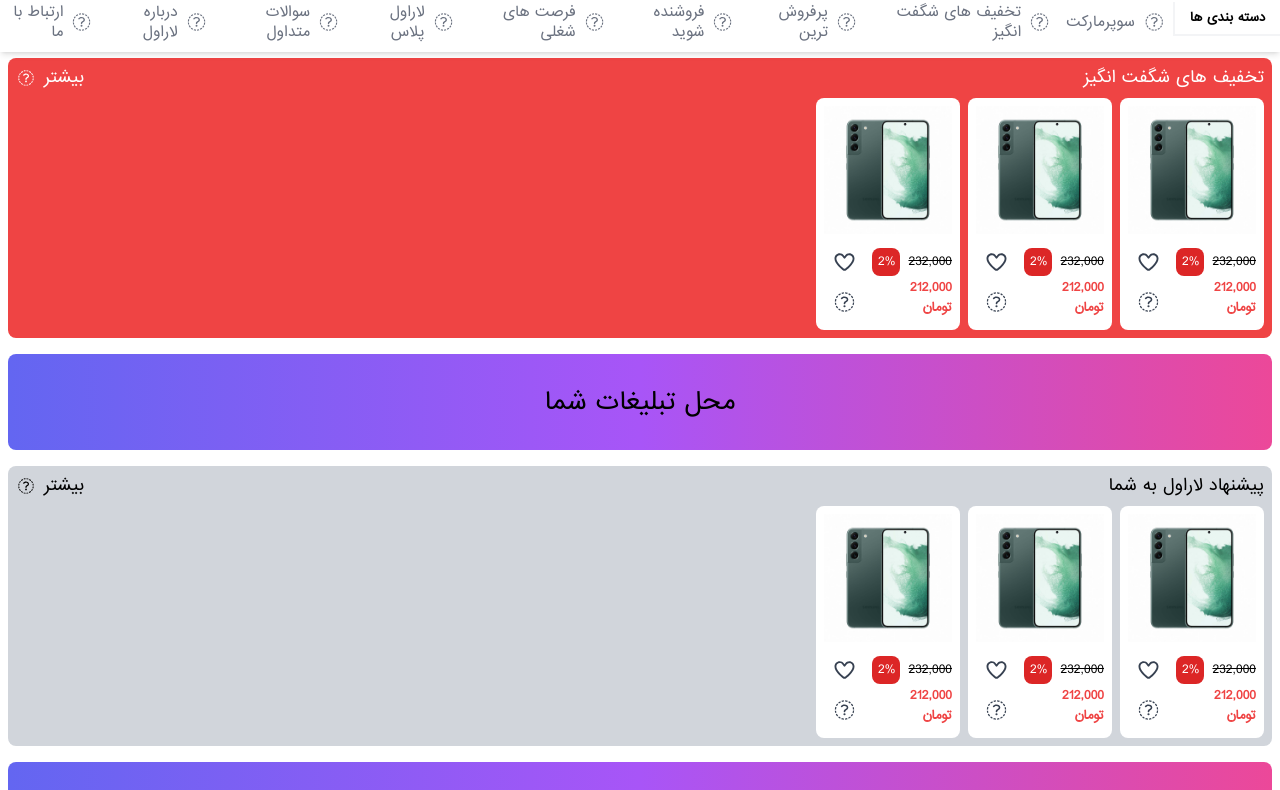
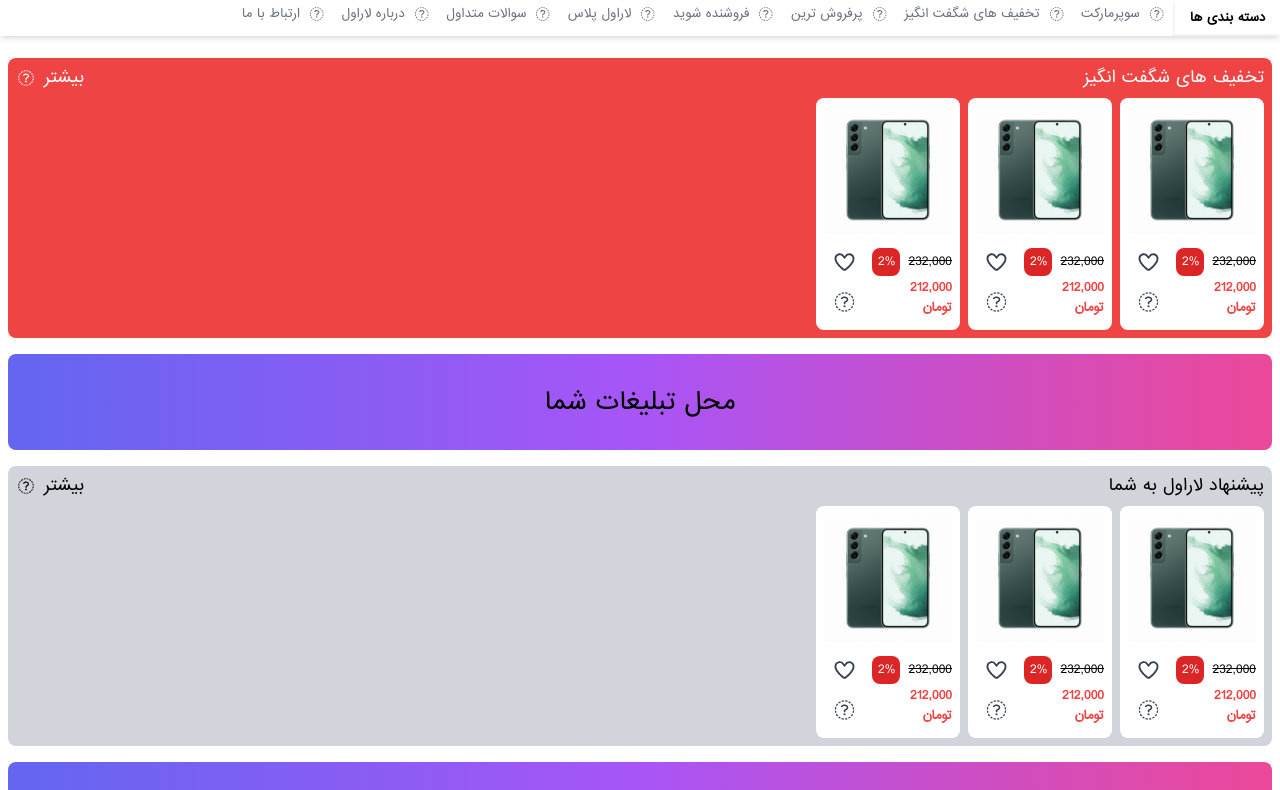
Before and after one commit to alizs10/laravel-shop-template-tailwindcss, a website: page public/pages/index.html in a window 1280 px wide. Shown: the part 102-892 px from the top of the page. Drawn offline with Linux system fonts and the light colour scheme.

Commit message:
fix bugs

```diff
--- a/public/pages/index.html
+++ b/public/pages/index.html
@@ -20,7 +20,7 @@
 
 <body class="rtl relative bg-white dark:bg-gray-900 dark:text-white">
 
-    <header class="fixed lg:z-40 top-0 right-0 left-0 bg-white p-2 flex flex-col gap-y-2 shadow-md lg:shadow-none">
+    <header class="fixed lg:z-40 top-0 right-0 left-0 bg-white dark:bg-gray-800 p-2 flex flex-col gap-y-2 shadow-md lg:shadow-none">
 
         <section class="grid grid-cols-8 md:grid-cols-10 items-center">
             <div class="col-span-1 lg:hidden flex justify-start items-center">
@@ -37,7 +37,7 @@
 
             <div class="col-span-1 flex justify-end items-center">
                 <button
-                    class="w-10 h-10 text-gray-700 dark:text-gray-200 rounded-lg text-xl hover-transition hover:bg-gray-100 dark:hover:bg-gray-800"
+                    class="w-10 h-10 text-gray-700 dark:text-gray-200 rounded-lg text-xl hover-transition hover:bg-gray-100 dark:hover:bg-gray-700"
                     onclick="toggleTheme()">
                     <span class="dark:hidden">
                         <i class="fa-solid fa-sun-bright"></i>
@@ -51,7 +51,7 @@
 
         <section class="grid grid-cols-12 gap-2">
             <div
-                class="lg:relative col-span-8 md:col-span-9 lg:col-span-10 rounded-lg bg-gray-200 dark:bg-gray-700 grid grid-cols-12 gap-2 items-center">
+                class="lg:relative col-span-8 md:col-span-9 rounded-lg bg-gray-200 dark:bg-gray-700 grid grid-cols-12 gap-2 items-center">
                 <span
                     class="col-span-2 lg:col-span-1 text-lg text-gray-800 dark:text-gray-100 flex items-center justify-end md:justify-start mr-4">
                     <i class="fa-solid fa-magnifying-glass"></i>
@@ -106,12 +106,12 @@
 
                 <!-- search window ends -->
             </div>
-            <div class="col-span-4 md:col-span-3 lg:col-span-2 grid grid-cols-4 gap-x-2 items-center">
+            <div class="col-span-4 md:col-span-3 grid grid-cols-4 lg:flex lg:justify-end gap-x-2 items-center">
 
                 <div class="col-span-2 sm:col-span-3 flex justify-end">
 
                     <a href="#"
-                        class="flex-center text-gray-700 dark:text-gray-200 w-10 sm:w-fit sm:px-2 lg:px-4 h-10 rounded-lg text-xl hover-transition hover:bg-gray-100 dark:hover:bg-gray-800">
+                        class="flex-center text-gray-700 dark:text-gray-200 w-10 sm:w-fit sm:px-2 lg:px-4 h-10 rounded-lg text-xl hover-transition hover:bg-gray-100 dark:hover:bg-gray-700">
 
                         <span class="flex-center gap-x-2">
                             <i class="fa-solid fa-right-to-bracket"></i>
@@ -124,7 +124,7 @@
 
                     <!-- user popup starts -->
                     <button id="user-popup-btn" onclick="userPopupToggle()"
-                        class="relative text-gray-700 dark:text-gray-200 w-10 sm:w-fit sm:px-2 lg:px-4 h-10 rounded-lg text-xl hover-transition hover:bg-gray-100 dark:hover:bg-gray-800">
+                        class="relative text-gray-700 dark:text-gray-200 w-10 sm:w-fit sm:px-2 lg:px-4 h-10 rounded-lg text-xl hover-transition hover:bg-gray-100 dark:hover:bg-gray-700">
                         <span class="flex-center gap-x-2">
                             <i class="fa-solid fa-user"></i>
                             <span class="text-xs hidden sm:inline">علی سلیمانی</span>
@@ -160,7 +160,7 @@
 
                     <!-- cart popup starts -->
                     <button id="cart-popup-btn" onclick="cartPopupToggle()"
-                        class="relative text-gray-700 dark:text-gray-200 w-10 h-10 rounded-lg text-xl hover-transition hover:bg-gray-100 dark:hover:bg-gray-800">
+                        class="relative text-gray-700 dark:text-gray-200 w-10 h-10 rounded-lg text-xl hover-transition hover:bg-gray-100 dark:hover:bg-gray-700">
                         <i class="fa-solid fa-basket-shopping-simple"></i>
 
                         <div
@@ -241,60 +241,57 @@
     </header>
 
     <aside
-        class="fixed top-0 lg:top-24 lg:mt-2 z-30 bottom-0 lg:bottom-auto -right-full lg:right-0 w-3/4 sm:w-1/3 lg:w-full grid grid-cols-12 lg:justify-end lg:shadow-md bg-white dark:bg-gray-900 transition-all duration-300 overflow-y-scroll lg:overflow-visible">
-        <div class="lg:hidden col-span-12 py-3 border-b border-gray-100 dark:border-gray-700">
+        class="fixed top-0 lg:top-24 lg:mt-2 z-30 bottom-0 lg:bottom-auto -right-full lg:right-0 w-3/4 sm:w-1/3 lg:w-full grid grid-cols-12 lg:items-center lg:justify-end lg:shadow-md bg-white dark:bg-gray-800 transition-all duration-300 overflow-y-scroll lg:overflow-visible">
+        <div class="lg:hidden col-span-12 pt-2 pb-3  border-gray-100 dark:border-gray-700">
             <span class="text-red-500 font-bold flex items-center gap-x-4 text-xl mr-2">
                 <i class="fa-duotone fa-bag-shopping text-2xl"></i>
                 فروشگاه لاراول
             </span>
         </div>
 
-        <span class="lg:hidden col-span-12 text-xs font-bold my-2 mr-2">منوهای اصلی</span>
+        <span class="lg:hidden col-span-12 text-xs font-bold mr-2">منوهای اصلی</span>
 
         <ul
-            class="col-span-12 lg:col-span-11 lg:order-last flex flex-col lg:flex-row lg:gap-x-2 pb-2 lg:p-0 border-b lg:border-none border-gray-100 text-gray-500 dark:text-gray-400 dark:border-gray-700">
+            class="col-span-12 lg:col-span-11 lg:order-last flex flex-col lg:flex-row lg:gap-x-2 lg:p-0 border-b lg:border-none border-gray-100 text-gray-500 dark:text-gray-400 dark:border-gray-700 h-fit">
             <a href=""
-                class="text-sm flex items-center gap-x-4 lg:gap-x-2 py-2 lg:p-0 mr-2 lg:pb-2 lg:border-b-2 lg:border-white lg:hover-transition lg:hover:border-red-500">
-                <i class="fa-regular fa-basket-shopping text-lg"></i>
+                class="text-sm lg:text-xs flex items-center gap-x-4 lg:gap-x-2 py-2 lg:p-0 mr-2 lg:pb-2 lg:border-b-2 lg:border-white dark:lg:border-gray-800 lg:hover-transition lg:hover:border-red-500 dark:lg:hover:border-red-500">
+                <i class="fa-regular fa-basket-shopping text-lg lg:text-sm"></i>
                 سوپرمارکت</a>
             <a href=""
-                class="text-sm flex items-center gap-x-4 lg:gap-x-2 py-2 lg:p-0 mr-2 lg:pb-2 lg:border-b-2 lg:border-white lg:hover-transition lg:hover:border-red-500">
-                <i class="fa-regular fa-badge-percent text-lg"></i>
+                class="text-sm lg:text-xs flex items-center gap-x-4 lg:gap-x-2 py-2 lg:p-0 mr-2 lg:pb-2 lg:border-b-2 lg:border-white dark:lg:border-gray-800 lg:hover-transition lg:hover:border-red-500 dark:lg:hover:border-red-500">
+                <i class="fa-regular fa-badge-percent text-lg lg:text-sm"></i>
                 تخفیف های شگفت انگیز</a>
             <a href=""
-                class="text-sm flex items-center gap-x-4 lg:gap-x-2 py-2 lg:p-0 mr-2 lg:pb-2 lg:border-b-2 lg:border-white lg:hover-transition lg:hover:border-red-500">
-                <i class="fa-regular fa-fire text-lg"></i>
+                class="text-sm lg:text-xs flex items-center gap-x-4 lg:gap-x-2 py-2 lg:p-0 mr-2 lg:pb-2 lg:border-b-2 lg:border-white dark:lg:border-gray-800 lg:hover-transition lg:hover:border-red-500 dark:lg:hover:border-red-500">
+                <i class="fa-regular fa-fire text-lg lg:text-sm"></i>
                 پرفروش ترین</a>
             <a href=""
-                class="text-sm flex items-center gap-x-4 lg:gap-x-2 py-2 lg:p-0 mr-2 lg:pb-2 lg:border-b-2 lg:border-white lg:hover-transition lg:hover:border-red-500">
-                <i class="fa-regular fa-shop text-lg"></i>
+                class="text-sm lg:text-xs flex items-center gap-x-4 lg:gap-x-2 py-2 lg:p-0 mr-2 lg:pb-2 lg:border-b-2 lg:border-white dark:lg:border-gray-800 lg:hover-transition lg:hover:border-red-500 dark:lg:hover:border-red-500">
+                <i class="fa-regular fa-shop text-lg lg:text-sm"></i>
                 فروشنده شوید</a>
+
             <a href=""
-                class="text-sm flex items-center gap-x-4 lg:gap-x-2 py-2 lg:p-0 mr-2 lg:pb-2 lg:border-b-2 lg:border-white lg:hover-transition lg:hover:border-red-500">
-                <i class="fa-regular fa-briefcase text-lg"></i>
-                فرصت های شغلی</a>
-            <a href=""
-                class="text-sm flex items-center gap-x-4 lg:gap-x-2 py-2 lg:p-0 mr-2 lg:pb-2 lg:border-b-2 lg:border-white lg:hover-transition lg:hover:border-red-500">
-                <i class="fa-regular fa-cart-plus text-lg"></i>
+                class="text-sm lg:text-xs flex items-center gap-x-4 lg:gap-x-2 py-2 lg:p-0 mr-2 lg:pb-2 lg:border-b-2 lg:border-white dark:lg:border-gray-800 lg:hover-transition lg:hover:border-red-500 dark:lg:hover:border-red-500">
+                <i class="fa-regular fa-cart-plus text-lg lg:text-sm"></i>
                 لاراول پلاس</a>
             <a href=""
-                class="text-sm flex items-center gap-x-4 lg:gap-x-2 py-2 lg:p-0 mr-2 lg:pb-2 lg:border-b-2 lg:border-white lg:hover-transition lg:hover:border-red-500">
-                <i class="fa-regular fa-messages-question text-lg"></i>
+                class="text-sm lg:text-xs flex items-center gap-x-4 lg:gap-x-2 py-2 lg:p-0 mr-2 lg:pb-2 lg:border-b-2 lg:border-white dark:lg:border-gray-800 lg:hover-transition lg:hover:border-red-500 dark:lg:hover:border-red-500">
+                <i class="fa-regular fa-messages-question text-lg lg:text-sm"></i>
                 سوالات متداول</a>
             <a href=""
-                class="text-sm flex items-center gap-x-4 lg:gap-x-2 py-2 lg:p-0 mr-2 lg:pb-2 lg:border-b-2 lg:border-white lg:hover-transition lg:hover:border-red-500">
-                <i class="fa-regular fa-square-info text-lg"></i>
+                class="text-sm lg:text-xs flex items-center gap-x-4 lg:gap-x-2 py-2 lg:p-0 mr-2 lg:pb-2 lg:border-b-2 lg:border-white dark:lg:border-gray-800 lg:hover-transition lg:hover:border-red-500 dark:lg:hover:border-red-500">
+                <i class="fa-regular fa-square-info text-lg lg:text-sm"></i>
                 درباره لاراول
             </a>
             <a href=""
-                class="text-sm flex items-center gap-x-4 lg:gap-x-2 py-2 lg:p-0 mr-2 lg:pb-2 lg:border-b-2 lg:border-white lg:hover-transition lg:hover:border-red-500">
-                <i class="fa-regular fa-headset text-lg"></i>
+                class="text-sm lg:text-xs flex items-center gap-x-4 lg:gap-x-2 py-2 lg:p-0 mr-2 lg:pb-2 lg:border-b-2 lg:border-white lg:dark:border-gray-800 lg:hover-transition lg:hover:border-red-500 dark:lg:hover:border-red-500">
+                <i class="fa-regular fa-headset text-lg lg:text-sm"></i>
                 ارتباط با ما</a>
         </ul>
 
-        <div class="col-span-12 lg:col-span-1">
+        <div class="col-span-12 lg:col-span-1 mt-3 lg:m-0">
             <span id="toggleCategories"
-                class="col-span-12 lg:col-span-1 lg:block lg:py-2 lg:text-center  text-xs font-bold lg:cursor-pointer lg:self-center border-l-2 border-b-2 border-gray-100">دسته
+                class="col-span-12 lg:col-span-1 lg:block lg:py-2 lg:text-center text-xs font-bold lg:cursor-pointer lg:self-center lg:border-l-2 lg:border-b-2 border-gray-100 dark:border-gray-800">دسته
                 بندی ها</span>
 
 
@@ -309,7 +306,7 @@
                             </span>
                         </div>
                     </span>
-                    <ul id="s-c-s-1" class="hidden w-full flex flex-col bg-gray-300 dark:bg-gray-800">
+                    <ul id="s-c-s-1" class="hidden w-full flex flex-col bg-gray-300 dark:bg-gray-900">
                         <span class="flex justify-between py-3 text-red-500 cursor-pointer">
                             <span class="text-xs mr-6">گوشی و لوازم جانبی موبایل</span>
                             <span class="ml-2 text-xs">
@@ -367,10 +364,10 @@
 
             <!-- categories for big screens -->
             <div id="categories" class="hidden absolute top-5 right-4 left-4 bottom-auto rounded-b-lg overflow-hidden
-            col-span-12 flex-col mt-3 lg:grid-cols-12 bg-white">
+            col-span-12 flex-col mt-3 lg:grid-cols-12 bg-white dark:bg-gray-800">
 
                 <!-- cats -->
-                <div class="flex flex-col col-span-3 bg-gray-100">
+                <div class="flex flex-col col-span-3 bg-gray-100 dark:bg-gray-900">
 
                     <span id="c-1"
                      class="cat cat-active flex flex-col items-center py-2 cursor-pointer hover-transition text-red-500">
@@ -427,7 +424,7 @@
 
     </aside>
 
-    <main class="md:mx-2 mt-40">
+    <main class="md:mx-2 mt-32 lg:mt-40">
 
         <!-- amazing sales starts -->
         <section class="flex flex-col gap-y-2 p-2 rounded-lg mt-4 bg-red-500 text-white">
```
Also changed, not shown: public/css/styles.css.
